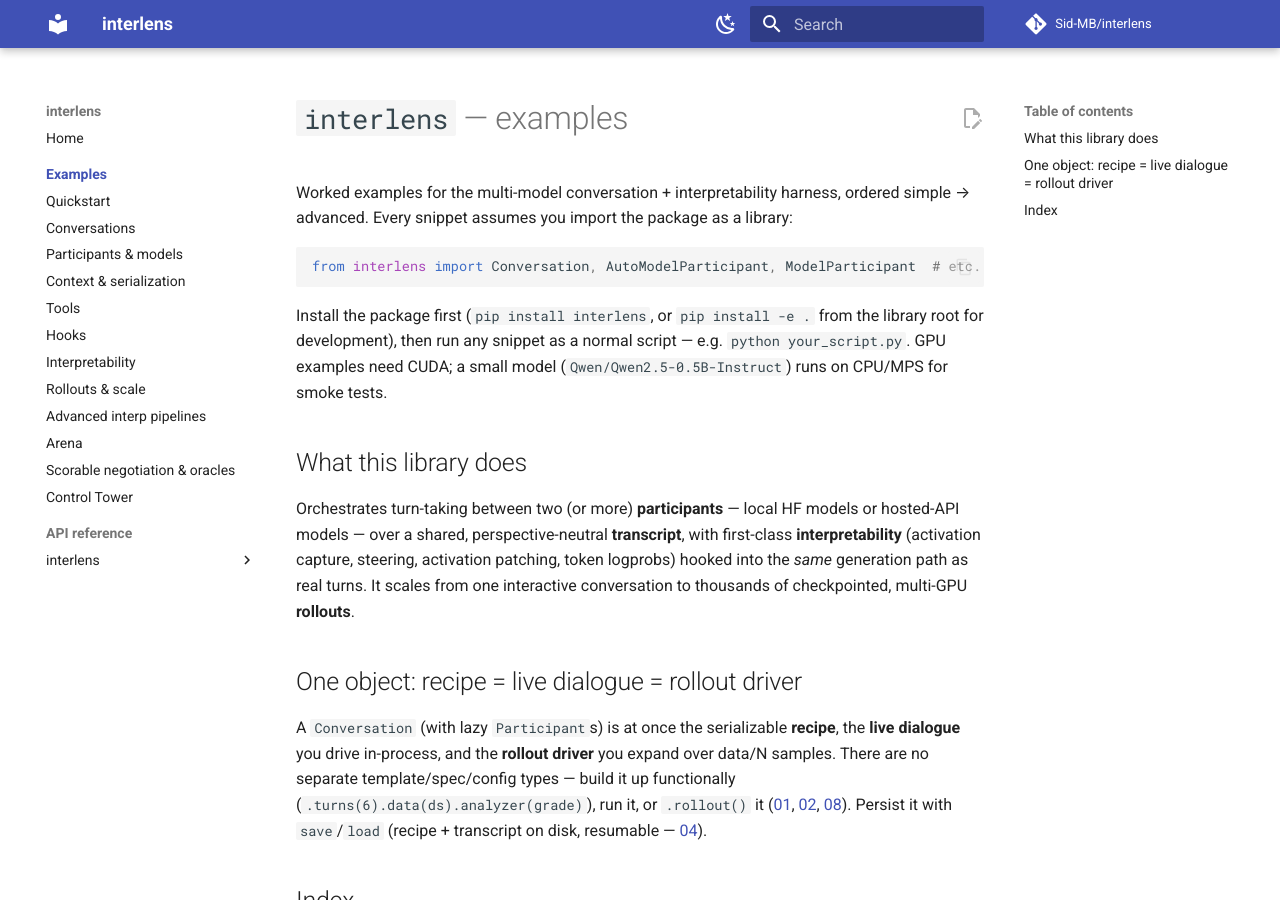
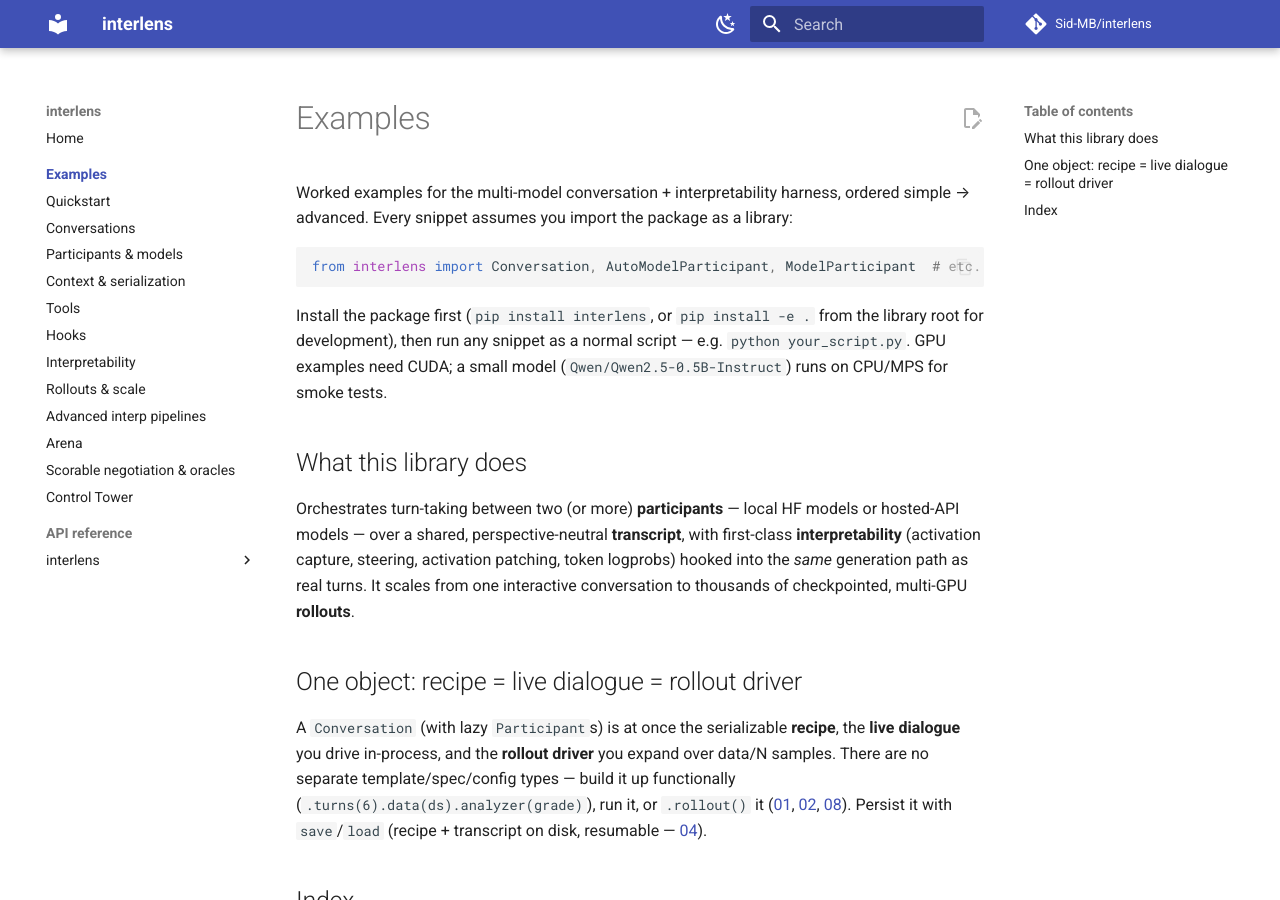
Before and after one commit to Sid-MB/interlens, an MkDocs documentation site: the page built from docs/examples/README.md, in a window 1280 px wide and 900 px high. Built offline with MkDocs 1.6.1 and Material for MkDocs 9.7.7, drawn with Linux system fonts in a browser that asks for light colours; comment, search, counter and statistics services are not loaded.

Commit message:
Adjusted examples/README.md's header

```diff
--- a/docs/examples/README.md
+++ b/docs/examples/README.md
@@ -1,5 +1,5 @@
 <!-- [interp-refactor] session f80ef917 — examples index for interlens -->
-# `interlens` — examples
+# Examples
 
 Worked examples for the multi-model conversation + interpretability harness, ordered simple → advanced. Every snippet assumes you import the package as a library:
 
```
